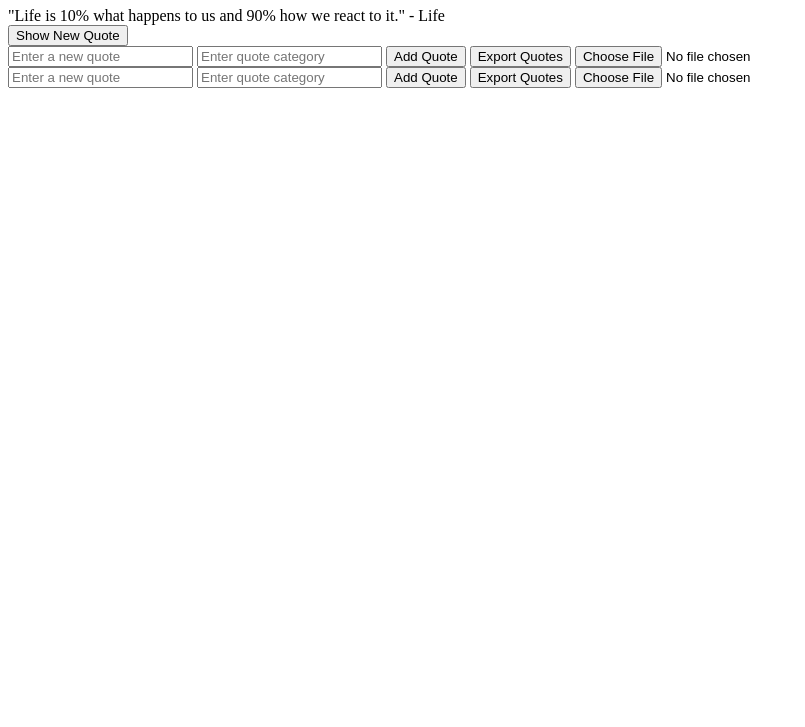
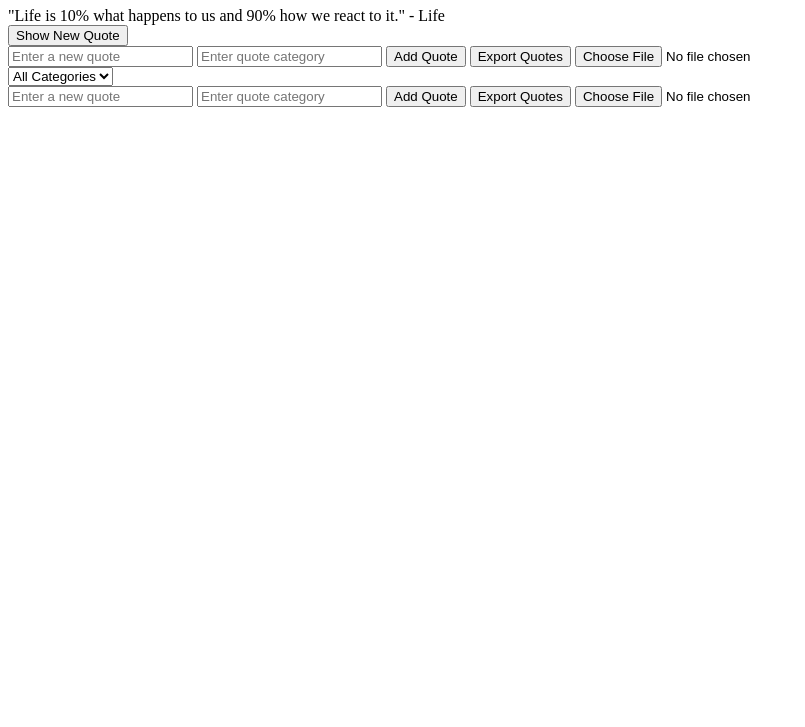
Before and after one commit to Jokotade/alx_fe_javascript, a plain HTML site: page dom-manipulation/index.html in a window 1280 px wide. Shown: the part 73-800 px from the top of the page, without its empty margins (0-805 px from the left). Drawn offline with Linux system fonts and the light colour scheme.

Commit message:
file updated

```diff
--- a/dom-manipulation/index.html
+++ b/dom-manipulation/index.html
@@ -9,13 +9,19 @@
     <h1>Dynamic Quote Generator</h1>
     <div id="quoteDisplay"></div>
     <button id="newQuote">Show New Quote</button>
-    <script src="script.js"></script>
+
     <div>
         <input id="newQuoteText" type="text" placeholder="Enter a new quote" />
         <input id="newQuoteCategory" type="text" placeholder="Enter quote category" />
         <button onclick="addQuote()">Add Quote</button>
         <button onclick="exportToJsonFile()">Export Quotes</button>
         <input type="file" id="importFile" accept=".json" onchange="importFromJsonFile(event)" />
+
     </div>
+    <select id="categoryFilter" onchange="filterQuotes()">
+        <option value="all">All Categories</option>
+        <!-- Dynamically populated categories -->
+      </select>
+    <script src="script.js"></script>
   </body>
   </html>
--- a/dom-manipulation/script.js
+++ b/dom-manipulation/script.js
@@ -23,6 +23,7 @@ function addQuote() {
         const newQuote = { text: newQuoteText, category: newQuoteCategory };
         quotes.push(newQuote);
         saveQuotes();
+        populateCategories();
         document.getElementById('newQuoteText').value = '';
         document.getElementById('newQuoteCategory').value = '';
         alert('Quote added successfully!');
@@ -68,13 +69,46 @@ function importFromJsonFile(event) {
         const importedQuotes = JSON.parse(event.target.result);
         quotes.push(...importedQuotes);
         saveQuotes();
+        populateCategories();
         alert('Quotes imported successfully!');
     };
     fileReader.readAsText(event.target.files[0]);
 }
 
+// Function to populate categories dynamically
+function populateCategories() {
+    const categoryFilter = document.getElementById('categoryFilter');
+    const uniqueCategories = [...new Set(quotes.map(quote => quote.category))];
+    categoryFilter.innerHTML = '<option value="all">All Categories</option>';
+    uniqueCategories.forEach(category => {
+        const option = document.createElement('option');
+        option.value = category;
+        option.innerText = category;
+        categoryFilter.appendChild(option);
+    });
+    const lastSelectedCategory = localStorage.getItem('lastSelectedCategory');
+    if (lastSelectedCategory) {
+        categoryFilter.value = lastSelectedCategory;
+    }
+}
+
+// Function to filter quotes based on selected category
+function filterQuotes() {
+    const selectedCategory = document.getElementById('categoryFilter').value;
+    localStorage.setItem('lastSelectedCategory', selectedCategory);
+    const filteredQuotes = selectedCategory === 'all' ? quotes : quotes.filter(quote => quote.category === selectedCategory);
+    const quoteDisplay = document.getElementById('quoteDisplay');
+    quoteDisplay.innerHTML = '';
+    filteredQuotes.forEach(quote => {
+        const quoteElement = document.createElement('div');
+        quoteElement.innerText = `"${quote.text}" - ${quote.category}`;
+        quoteDisplay.appendChild(quoteElement);
+    });
+}
+
 // Initial setup
 document.addEventListener('DOMContentLoaded', () => {
     createAddQuoteForm();
+    populateCategories();
     showRandomQuote();
 });
```
